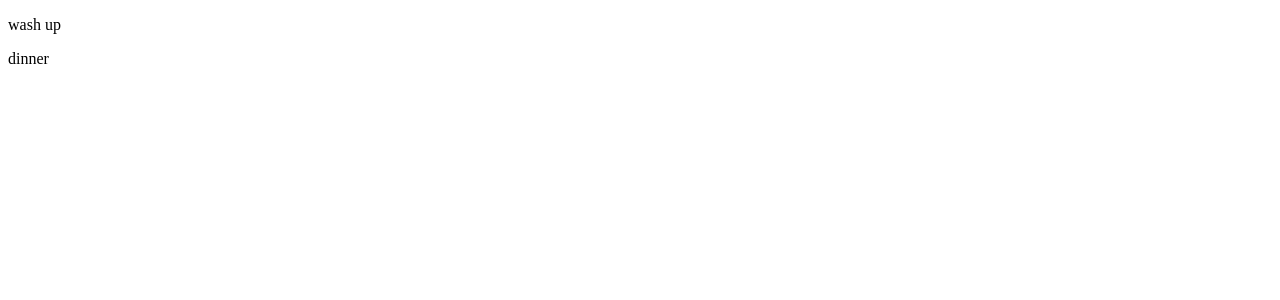
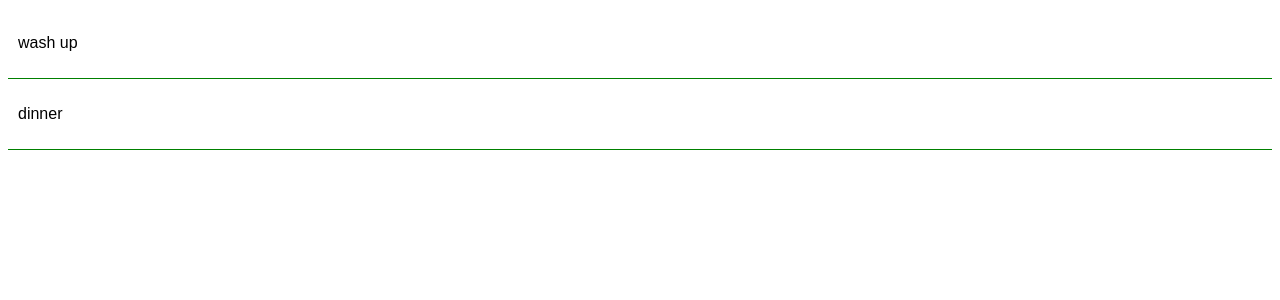
Before and after one commit to sophielihenry/todolistreact, a React (Create React App) app: page / in a window 1280 px wide. Shown: the top 300 px of the page. Built offline with nearby package versions, Linux system fonts and the light colour scheme.

Commit message:
added styling with the getstyle function to the todoitems

```diff
--- a/src/components/Todoitem.js
+++ b/src/components/Todoitem.js
@@ -1,11 +1,20 @@
 import React, { Component } from 'react';
+import PropTypes from 'prop-types'
+
 
 class TodoItem extends Component {
-
+  getStyle = () => {
+  return {
+    padding: '10px',
+    borderBottom: '1px solid green',
+    fontFamily: 'arial',
+    textDecoration: this.props.todo.completed ? 'line-Through' : 'none'
+  }
+}
 
   render() {
     return (
-      <div>
+      <div style={this.getStyle()}>
         <p>{ this.props.todo.title }</p>
       </div>
     )
@@ -13,4 +22,8 @@
 }
 
 
+TodoItem.propTypes = {
+  todo: PropTypes.object.isRequired
+}
+
 export default TodoItem;
--- a/src/components/Todos.js
+++ b/src/components/Todos.js
@@ -1,5 +1,6 @@
 import React, { Component } from 'react';
 import TodoItem from './Todoitem.js'
+import PropTypes from 'prop-types'
 
 class Todos extends Component {
   render() {
@@ -9,4 +10,9 @@
     }
   }
 
+
+Todos.propTypes = {
+  todos: PropTypes.array.isRequired
+}
+
 export default Todos;
```
